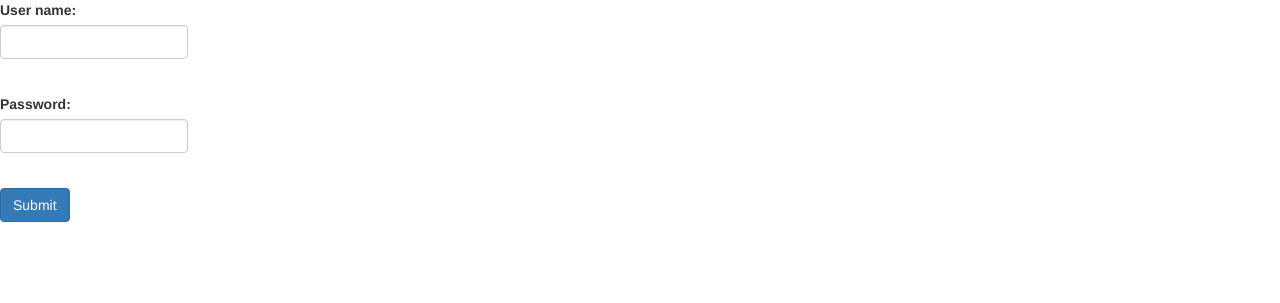
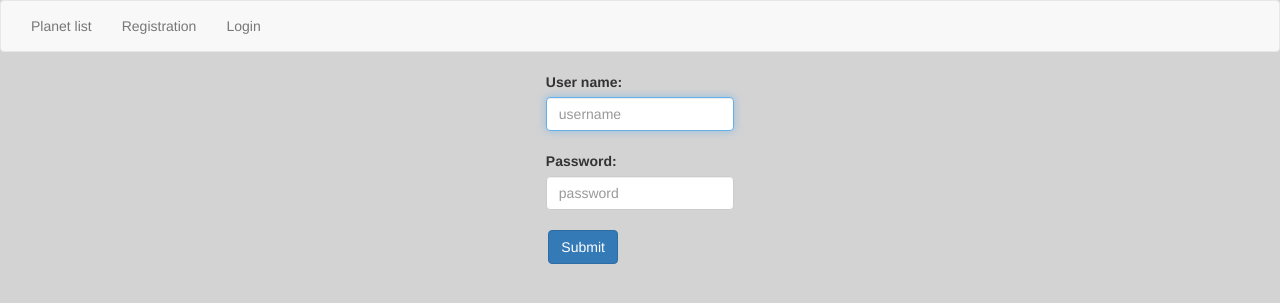
Before and after one commit to adamFoldvari/starwrasproject, a Flask app: page /registration in a window 1280 px wide. Shown: the top 303 px of the page. Run offline with Flask 2, Linux system fonts and the light colour scheme; some libraries are stand-ins or nearby versions.

Commit message:
Add styleing for form template

```diff
--- a/static/main.css
+++ b/static/main.css
@@ -5,3 +5,7 @@ button.btn.btn-primary {
 #alert {
     color: red
 }
+
+#formbody {
+    background: lightgrey;
+}
--- a/templates/form.html
+++ b/templates/form.html
@@ -4,33 +4,57 @@
     <meta charset="UTF-8">
     <meta name="viewport" content="width=device-width, initial-scale=1.0">
     <meta http-equiv="X-UA-Compatible" content="ie=edge">
+    {% if login %}
+        <title>Login to SW project</title>
+    {% else %}
         <title>Register for SW project</title>
+    {% endif %}
     <link rel="stylesheet" href="https://maxcdn.bootstrapcdn.com/bootstrap/3.3.7/css/bootstrap.min.css" integrity="sha384-BVYiiSIFeK1dGmJRAkycuHAHRg32OmUcww7on3RYdg4Va+PmSTsz/K68vbdEjh4u" crossorigin="anonymous">
     <link rel="stylesheet" type="text/css" href="static/main.css" >
 </head>
-<body>
+<body id="formbody">
+    <nav class="navbar navbar-default">
+        <div class="container-fluid">
+            <ul class="nav navbar-nav">
+                <li><a href="/">Planet list</a></li>
+                <li><a href="/registration">Registration</a></li>
+                <li><a href="/login">Login</a></li>
+                {% if username %}
+                <li><a href="/logout">Logout</a></li>
+                {% endif %}
+            </ul>
+            {% if username %}
+            <ul class="nav navbar-nav navbar-right">
+                <li><a> Signed in as {{ username }} </a></li>
+            </ul>
+            {% endif %}
+        </div>
+
+    </nav>
+    <div id="formdiv" class="wrapper">
         <form {% if login %} action="/login" {% else %} action="/registration" {% endif %} method="POST">
-        <div class="form-group row">
-            <div class="col-xs-2">
+            <div class="form-signin row">
+                <div class="col-xs-2 col-xs-offset-5">
                     <label for="username">User name:</label>
-                <input id="username" class="form-control" name="username" type="text" minlength="3" required>
+                    <input id="username" class="form-control" name="username" placeholder="username" type="text" minlength="3" autofocus required>
                     <br>
                     {% if error_message %}
                     <p id="alert"> {{ error_message }} </p>
                     {% endif %}
                 </div>
             </div>
-        <div class="form-group row">
-            <div class="col-xs-2">
+            <div class="form-signin row">
+                <div class="col-xs-2 col-xs-offset-5">
                     <label for="password">Password:</label>
-                <input id="password" class="form-control" name="password" type="password" minlength="3" required>
+                    <input id="password" class="form-control" name="password" placeholder="password" type="password" minlength="3" required>
                     <br>
                 </div>
             </div>
-        <div class="form-group">
+            <div class="form-signin col-xs-2 col-xs-offset-5">
                 <button type="submit" class="btn btn-primary"> {% if login %} Login {% else %} Submit {% endif %}</button>
             </div>
         </form>
+    </div>
 
     <script src="https://code.jquery.com/jquery-3.2.1.js" integrity="sha256-DZAnKJ/6XZ9si04Hgrsxu/8s717jcIzLy3oi35EouyE=" crossorigin="anonymous"> </script>
     <script src="https://maxcdn.bootstrapcdn.com/bootstrap/3.3.7/js/bootstrap.min.js"></script>
--- a/templates/index.html
+++ b/templates/index.html
@@ -13,8 +13,8 @@
         <div class="container-fluid">
             <ul class="nav navbar-nav">
                 <li><a href="/">Planet list</a></li>
-                <li><a href="/registration">Registration</a></li>
-                <li><a href="/login">Login</a></li>
+                <li><a href="/registration" {% if username %} onclick="return false" {% endif %} >Registration</a></li>
+                <li><a href="/login" {% if username %} onclick="return false" {% endif %} >Login</a></li>
                 {% if username %}
                 <li><a href="/logout">Logout</a></li>
                 {% endif %}
```
Lines whose indentation alone changed are shown as unchanged.
